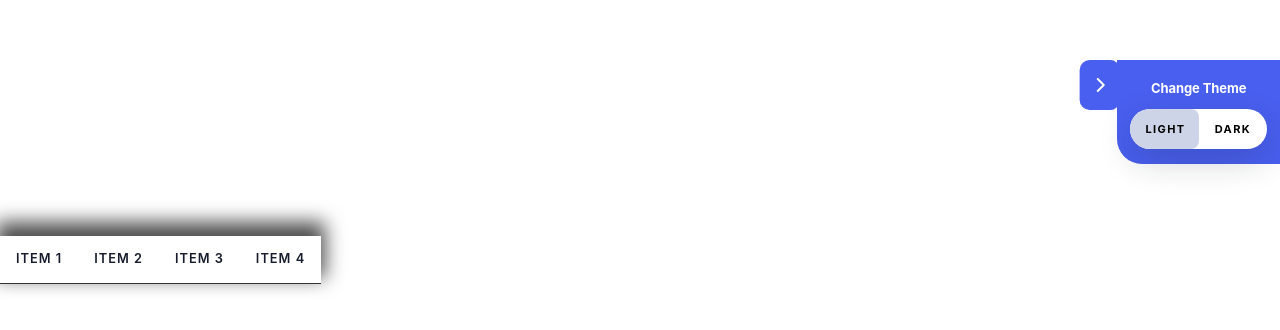
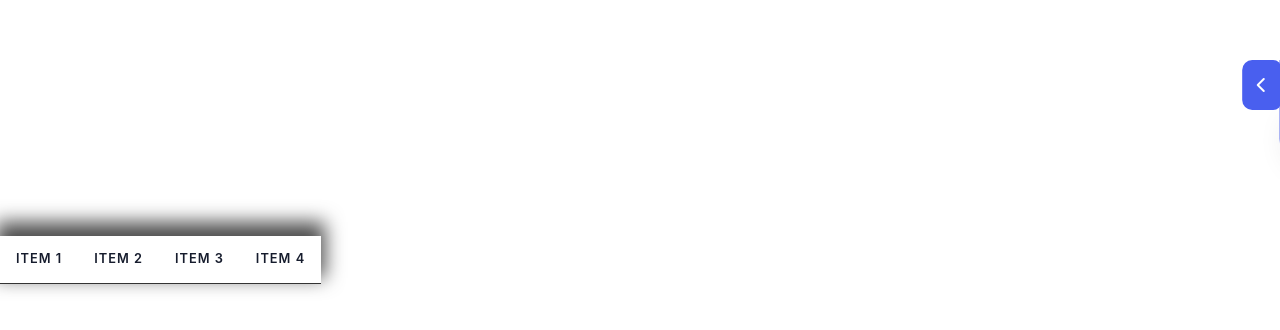
Before and after one commit to savus/ThemesAndFilters, a React (Vite) app: page / in a window 1280 px wide. Shown: the part 140-470 px from the top of the page. Built offline with nearby package versions, Linux system fonts and the light colour scheme; the HTML template or start-up script is replaced by a standard one.

Commit message:
add toggle state to theme panel

```diff
--- a/src/App.tsx
+++ b/src/App.tsx
@@ -4,17 +4,21 @@ import "./css/theme.css";
 import "./css/styles.css";
 
 function App() {
+  const [isOpen, setIsOpen] = useState(false);
 
   return (
     <>
-      <div className="theme-panel open">
+      <div id="theme-toggle" className={`theme-panel ${(isOpen ? "open" : "")}`}>
         <div className="theme-body">
           <span>Change Theme</span>
           <div className="btn-group">
             <button className="switcher-btn active">Light</button>
             <button className="switcher-btn">Dark</button>
           </div>
-          <button className="theme-tab">
+          <button className="theme-tab" onClick={() => {
+              if (isOpen) return setIsOpen(false);
+              return setIsOpen(true);
+          }}>
             <i className="fas fa-chevron-left"></i>
           </button>
         </div>
--- a/src/css/theme.css
+++ b/src/css/theme.css
@@ -2,8 +2,18 @@
   --bg: #fff;
   --bg-panel: #fff;
   --color-headings: #161c2d;
-   --color-text-opacity: rgba(22,28,45, 0.7);
+  --color-text-opacity: rgba(22, 28, 45, 0.7);
   --color-text: #161c2d;
   --color-text-base: #161c2d;
   --border: #383f53;
 }
+
+[data-theme="dark"] {
+  --bg: #171a23;
+  --bg-panel: #f1f1f1;
+  --color-headings: #fff;
+  --color-text-opacity: rgba(255,255,255,0.7);
+  --color-text: #fff;
+  --color-text-base: #161c2d;
+  --border: #ced4da;
+}
```
Also changed, not shown: src/js/main.js (added, +22 -0 lines). Lines whose indentation alone changed are shown as unchanged.
